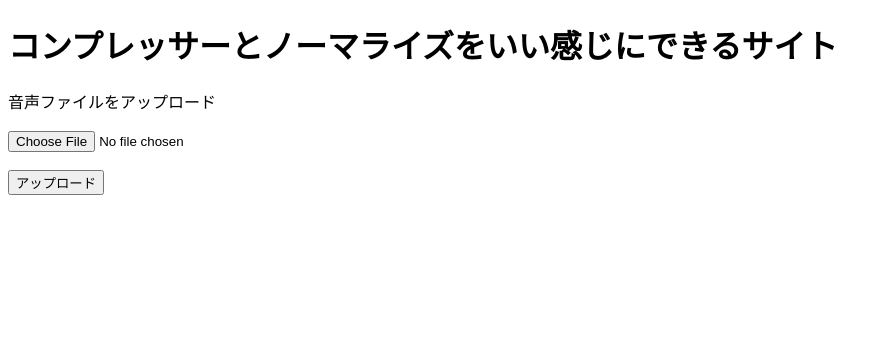
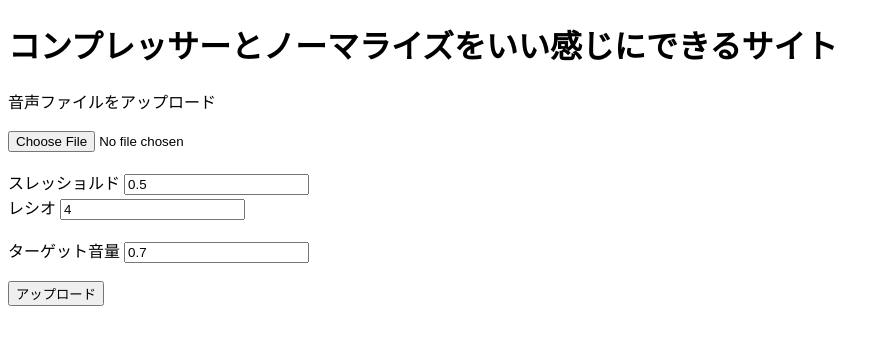
Before and after one commit to Ryodayodayo/volume, a Flask app: page / in a window 1280 px wide. Shown: the top 345 px of the page, without its empty margins (0-889 px from the left). Run offline with Flask 3, Linux system fonts and the light colour scheme.

Commit message:
コンプレッサーとノーマライズの値を入力し取得できるようにした

```diff
--- a/app.py
+++ b/app.py
@@ -20,7 +20,7 @@ import os
 """
 
 #音声処理関数
-def process_audio(input_path, output_path):
+def process_audio(input_path, output_path, threshold, ratio, target_level):
     #ファイル読み込み
     fs, data = wavfile.read(input_path)
 
@@ -32,8 +32,8 @@ def process_audio(input_path, output_path):
     data = data.astype(np.float32) / 32767.0
 
     # コンプレッサー処理
-    threshold = 0.6 * np.max(np.abs(data))
-    ratio = 4
+    #threshold = 0.6 * np.max(np.abs(data))
+    #ratio = 4
 
     def compressor_soft_knee(sample, threshold, ratio):
         abs_sample = np.abs(sample)
@@ -54,7 +54,7 @@ def process_audio(input_path, output_path):
 
     #音をノーマライズ
     max_amp = np.max(np.abs(compressed_data))
-    target_level = 0.7 #ターゲット音量 0.0 ~ 1.0
+    #target_level = 0.7 #ターゲット音量 0.0 ~ 1.0
     scaling_factor = target_level / max_amp
     normalized_data = compressed_data * scaling_factor
 
--- a/server.py
+++ b/server.py
@@ -41,8 +41,14 @@ def upload_file():
         output_filename = "processed_" + file.filename
         output_path = os.path.join(PROCESSED_FOLDER, output_filename)
 
+        #取得した値を整理
+        threshold = float(request.form['threshold'])
+        ratio = float(request.form['ratio'])
+        target_level = float(request.form['target_level'])
+
+
         #app.pyの関数を使って処理
-        process_audio(filepath, output_path)
+        process_audio(filepath, output_path, threshold, ratio, target_level)
 
         # 結果ページへリダイレクト
         return redirect(url_for('result', filename=output_filename))
--- a/templates/home.html
+++ b/templates/home.html
@@ -12,6 +12,20 @@
             <br><br>
             <input type="file" id="audio-upload" name="file" accept="audio/*" required>
             <br><br>
+
+            <!--コンプレッサーの値設定-->
+            <label for="threshold">スレッショルド</label>
+            <input type="number" id="threshold" name="threshold" value="0.5" step="0.01" required>
+            <br>
+            <label for="ratio">レシオ</label>
+            <input type="number" id="ratio" name="ratio" value="4" step="0.1" required>
+            <br><br>
+
+            <!--ノーマライズの値設定-->
+            <label for="normalize">ターゲット音量</label>
+            <input type="number" id="target_level" name="target_level" value="0.7" step="0.01" required>
+            <br><br>
+
             <button type="submit">アップロード</button>
         </form>
 
```
